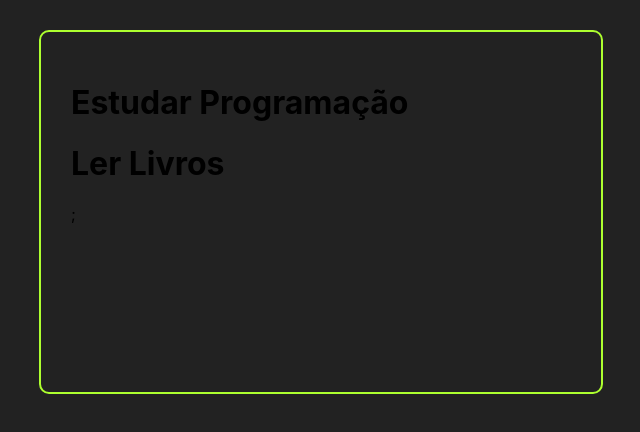
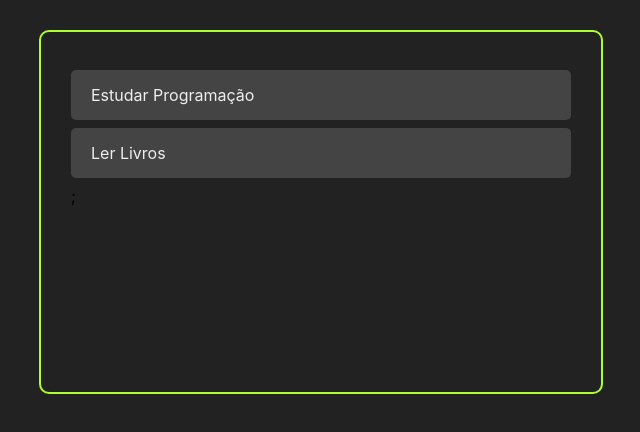
Before and after one commit to bruno-marqs/react_toDoList, a React (Create React App) app in the folder lista-tarefa/: page / in a window 1280 px wide. Shown: the top 432 px of the page, without its empty margins (319-959 px from the left). Built offline with nearby package versions, Linux system fonts and the light colour scheme.

Commit message:
task.css

```diff
--- /dev/null
+++ b/lista-tarefa/src/components/Task.css
@@ -0,0 +1,10 @@
+.task-container {
+    background-color: #444;
+    margin: 8px 0;
+    padding: 15px 20px;
+    display: flex;
+    border-radius: 5px;
+    justify-content: space-between;
+    color: #eee;
+    align-items: center;
+}
--- a/lista-tarefa/src/components/Task.js
+++ b/lista-tarefa/src/components/Task.js
@@ -1,7 +1,9 @@
 import React from "react";
 
+import './Task.css'
+
 const Task = ({ task }) => {
-    return <h1>{task.title}</h1>;
+    return <div className="task-container">{task.title}</div>;
 
 };
 
```
